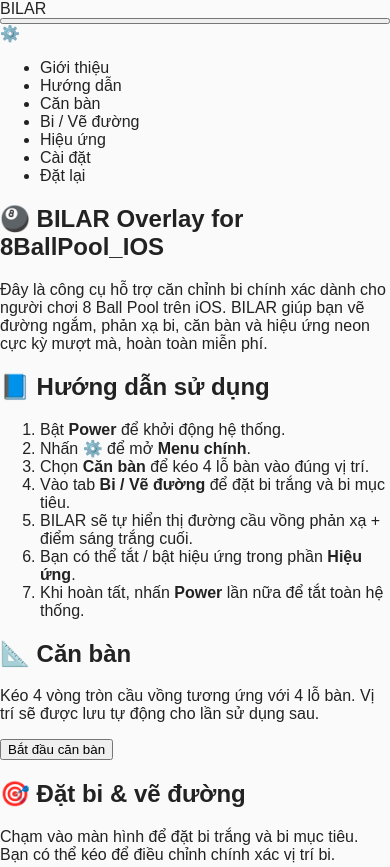
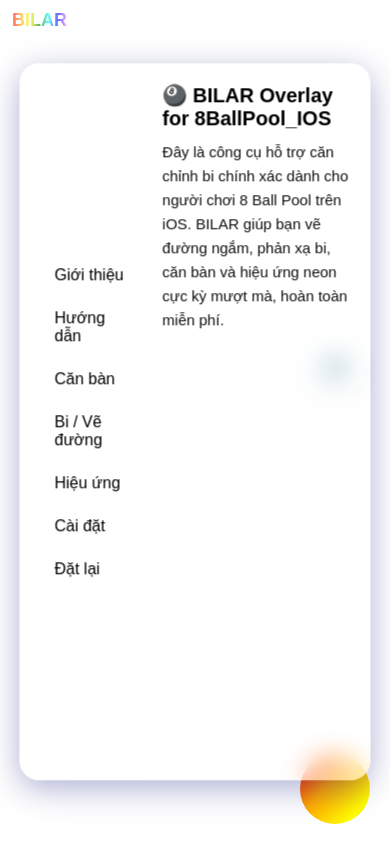
Before and after one commit to kdus09/8BallPool_IOS, a plain HTML site: page index.html in a window 390 px wide. Shown: the top 867 px of the page. After the commit the page ends 844 px from the top, so only its background shows below. Drawn offline with Linux system fonts and the light colour scheme.

Commit message:
Update style.css

```diff
--- a/style.css
+++ b/style.css
@@ -1,88 +1,252 @@
-body {
-  margin:0;
-  font-family:Poppins, sans-serif;
-  background:#fafafa;
-  color:#222;
-  display:flex;
-  flex-direction:column;
-  height:100vh;
-}
-header {
-  display:flex;
-  align-items:center;
-  gap:10px;
-  background:#fff;
-  border-bottom:1px solid #ddd;
-  padding:10px 20px;
-  box-shadow:0 2px 4px #0001;
-}
-.logo {width:36px;height:36px;}
-main {flex:1;display:flex;}
+/* ===============================
+   🎨 BILAR v9 PRO Dashboard Final
+   Style cho giao diện iOS Light Frost
+   =============================== */
 
-aside#menu {
-  width:220px;
-  background:#fff;
-  border-right:1px solid #ddd;
-  display:flex;
-  flex-direction:column;
-  padding:15px;
-  gap:10px;
-  box-shadow:2px 0 5px #0001;
-}
-#menu h2 {font-size:18px;margin-bottom:5px;color:#333;}
-#menu button {
-  padding:10px;
-  border:none;
-  border-radius:8px;
-  background:#eee;
-  cursor:pointer;
-  font-size:15px;
-  transition:.2s;
-}
-#menu button:hover {
-  background:#00f0ff;
-  color:#fff;
-  box-shadow:0 0 10px #00f0ff80;
+/* Reset cơ bản */
+* {
+  margin: 0;
+  padding: 0;
+  box-sizing: border-box;
+  -webkit-tap-highlight-color: transparent;
 }
 
-#app {flex:1;position:relative;background:#000;overflow:hidden;}
-video,canvas {
-  position:absolute;
-  top:0;left:0;
-  width:100%;height:100%;
+/* Nền tổng thể trong suốt */
+body {
+  background: transparent;
+  overflow: hidden;
+  font-family: 'Poppins', sans-serif;
+  user-select: none;
 }
-canvas {pointer-events:none;}
 
-.popup {
-  position:fixed;inset:0;
-  background:rgba(255,255,255,0.9);
-  display:flex;
-  justify-content:center;
-  align-items:center;
-  z-index:100;
+/* 🎱 Logo BILAR góc trái trên */
+#logo-bilar {
+  position: fixed;
+  top: 10px;
+  left: 12px;
+  font-weight: 700;
+  font-size: 18px;
+  color: transparent;
+  background: linear-gradient(90deg, red, orange, yellow, green, cyan, blue, violet);
+  background-clip: text;
+  -webkit-background-clip: text;
+  animation: rainbowMove 4s linear infinite;
+  opacity: 0.6;
+  z-index: 20;
 }
-.popup-box {
-  background:#fff;
-  border-radius:12px;
-  padding:20px;
-  max-width:300px;
-  border:3px solid transparent;
-  border-image:linear-gradient(90deg,red,orange,yellow,green,cyan,blue,violet) 1;
-  text-align:center;
-  box-shadow:0 0 25px #0002;
+
+/* 🌈 Hiệu ứng chuyển màu liên tục */
+@keyframes rainbowMove {
+  0% { background-position: 0 0; }
+  100% { background-position: 300% 0; }
 }
-.popup-box h2 {
-  background:linear-gradient(90deg,red,orange,yellow,green,cyan,blue,violet);
-  -webkit-background-clip:text;
-  -webkit-text-fill-color:transparent;
+
+/* 🎯 Canvas chính (vẽ bàn bi) */
+#board {
+  position: fixed;
+  top: 0; left: 0;
+  width: 100vw;
+  height: 100vh;
+  z-index: 0;
+  pointer-events: none;
 }
-.popup-box button {
-  margin-top:10px;
-  padding:10px 25px;
-  border:none;
-  border-radius:10px;
-  background:linear-gradient(90deg,red,orange,yellow,green,cyan,blue,violet);
-  color:#fff;
-  font-weight:bold;
-  cursor:pointer;
+
+/* 🔘 Nút Power tròn cầu vồng */
+#powerBtn {
+  position: fixed;
+  bottom: 20px;
+  right: 20px;
+  width: 70px;
+  height: 70px;
+  border-radius: 50%;
+  border: none;
+  background: linear-gradient(135deg, red, orange, yellow, green, cyan, blue, violet);
+  background-size: 400%;
+  box-shadow: 0 0 15px rgba(255,255,255,0.5);
+  animation: rainbowRotate 5s linear infinite;
+  cursor: pointer;
+  z-index: 25;
+  transition: transform 0.2s ease, box-shadow 0.3s ease;
 }
+
+#powerBtn:active {
+  transform: scale(0.9);
+  box-shadow: 0 0 20px rgba(255,255,255,0.7);
+}
+
+@keyframes rainbowRotate {
+  0% { background-position: 0 0; }
+  100% { background-position: 400% 0; }
+}
+
+/* 💬 Bong bóng chat mini ⚙️ */
+#bubbleMenu {
+  position: fixed;
+  right: 25px;
+  top: 40%;
+  width: 60px;
+  height: 60px;
+  border-radius: 50%;
+  background: rgba(255,255,255,0.5);
+  box-shadow: 0 4px 15px rgba(0,0,0,0.1);
+  display: flex;
+  align-items: center;
+  justify-content: center;
+  font-size: 30px;
+  backdrop-filter: blur(10px);
+  cursor: pointer;
+  z-index: 20;
+  transition: opacity 0.3s ease, transform 0.2s ease;
+}
+
+#bubbleMenu:active {
+  transform: scale(0.9);
+}
+
+.hidden {
+  display: none;
+}
+
+/* 🧊 Dashboard trung tâm (Light Frost) */
+#dashboard {
+  position: fixed;
+  top: 50%;
+  left: 50%;
+  width: 70vw;
+  height: 80vh;
+  transform: translate(-50%, -50%);
+  background: rgba(255, 255, 255, 0.55);
+  box-shadow: 0 8px 32px rgba(31, 38, 135, 0.37);
+  backdrop-filter: blur(12px);
+  border-radius: 20px;
+  z-index: 30;
+  display: flex;
+  align-items: center;
+  justify-content: center;
+  overflow: hidden;
+}
+
+/* Container tổng */
+.dashboard-container {
+  display: flex;
+  width: 100%;
+  height: 100%;
+}
+
+/* Sidebar trái */
+.sidebar {
+  width: 30%;
+  background: rgba(255,255,255,0.4);
+  border-right: 1px solid rgba(255,255,255,0.3);
+  display: flex;
+  flex-direction: column;
+  justify-content: center;
+}
+
+.sidebar ul {
+  list-style: none;
+  width: 100%;
+  text-align: left;
+  padding-left: 20px;
+}
+
+.sidebar li {
+  padding: 10px 15px;
+  margin: 5px 0;
+  border-radius: 10px;
+  font-weight: 500;
+  cursor: pointer;
+  transition: background 0.2s;
+}
+
+.sidebar li.active,
+.sidebar li:hover {
+  background: rgba(255,255,255,0.7);
+}
+
+/* Nội dung bên phải */
+.content {
+  width: 70%;
+  padding: 20px;
+  overflow-y: auto;
+  color: #000;
+}
+
+.content h2 {
+  font-size: 20px;
+  margin-bottom: 10px;
+}
+
+.content p, .content li {
+  font-size: 15px;
+  line-height: 1.6em;
+  color: #111;
+}
+
+.content button {
+  margin-top: 10px;
+  padding: 10px 20px;
+  background: rgba(255,255,255,0.7);
+  border: 1px solid #ddd;
+  border-radius: 10px;
+  cursor: pointer;
+  font-weight: 600;
+  transition: background 0.2s;
+}
+
+.content button:hover {
+  background: rgba(255,255,255,0.9);
+}
+
+/* Ẩn tab không kích hoạt */
+.tab {
+  display: none;
+}
+
+.tab.active {
+  display: block;
+}
+
+/* Cuộn mềm */
+.content::-webkit-scrollbar {
+  width: 6px;
+}
+
+.content::-webkit-scrollbar-thumb {
+  background: rgba(0,0,0,0.2);
+  border-radius: 5px;
+}
+
+/* Hiệu ứng bóng bi trắng */
+.ball {
+  position: absolute;
+  border-radius: 50%;
+  background: radial-gradient(circle, white 0%, #ddd 60%, rgba(255,255,255,0.5) 100%);
+  box-shadow: 0 0 15px rgba(255,255,255,0.7);
+}
+
+/* Vòng tròn căn bàn (4 góc) */
+.hole {
+  position: absolute;
+  width: 25px;
+  height: 25px;
+  border-radius: 50%;
+  background: linear-gradient(45deg, red, orange, yellow, green, cyan, blue, violet);
+  background-size: 300%;
+  animation: rainbowMove 3s linear infinite;
+  box-shadow: 0 0 10px rgba(255,255,255,0.5);
+}
+
+/* Responsive */
+@media (max-width: 768px) {
+  #dashboard {
+    width: 90vw;
+    height: 85vh;
+  }
+  .sidebar {
+    width: 35%;
+  }
+  .content {
+    width: 65%;
+  }
+}
```
